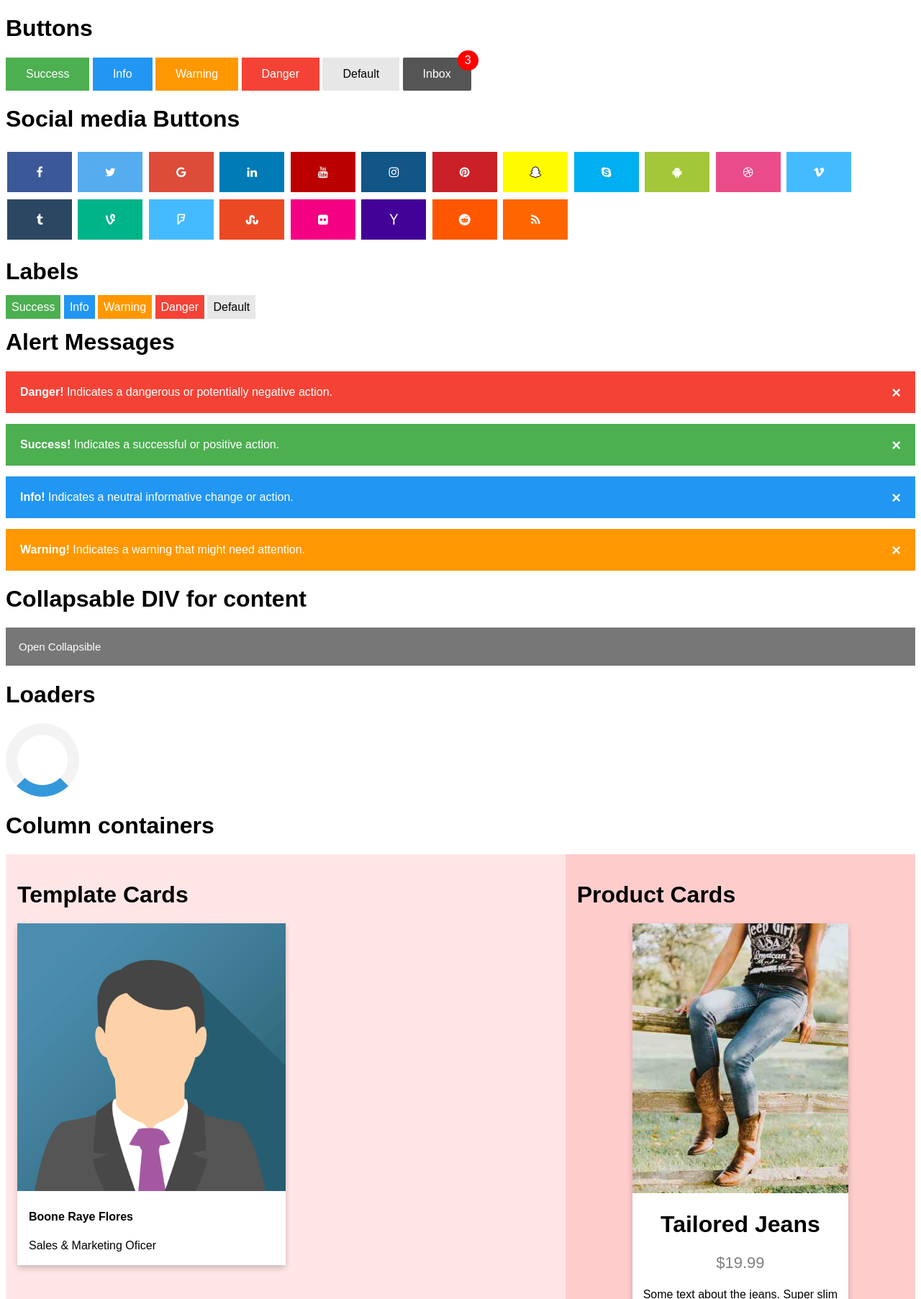
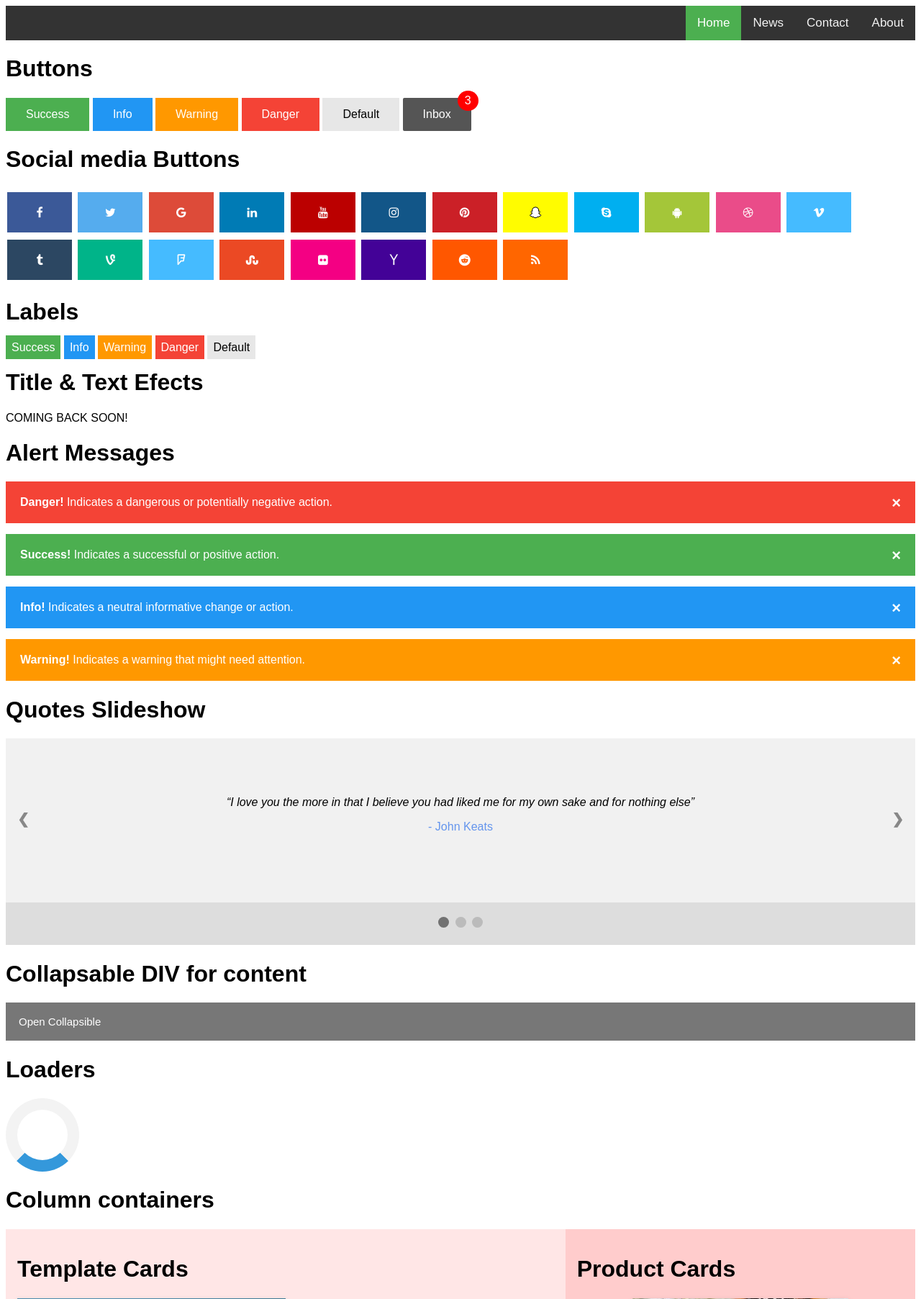
Before and after one commit to booneraye/basic-website-design, a plain HTML site: page development.html in a window 1280 px wide. Shown: the top 1805 px of the page at 72% size. Drawn offline with Linux system fonts and the light colour scheme.

Commit message:
Day 2 updates

```diff
--- /dev/null
+++ b/css/coming-soon.css
@@ -0,0 +1,59 @@
+body, html {
+  height: 100%;
+  margin: 0;
+}
+
+.bgimg {
+  background-image: url('C:/Users/Biyaheroes/Documents/Web development Project/basic-website-design/images/background.jpg');
+  height: 100%;
+  background-position: center;
+  background-size: cover;
+  position: relative;
+  color: white;
+  font-family: "Courier New", Courier, monospace;
+  font-size: 25px;
+}
+
+.overlay:before{
+  position: absolute;
+  content:" ";
+  top:0;
+  left:0;
+  width:100%;
+  height:100%;
+  display: block;
+  z-index:0;
+  background-color: black;
+  opacity: 0.5;
+}
+
+.topleft {
+  position: absolute;
+  top: 0;
+  width: 100%;
+}
+
+.logo{
+  width: 150px;
+  padding-left: 25px;
+}
+
+.bottomleft {
+  position: absolute;
+  bottom: 0;
+  left: 16px;
+}
+
+.middle {
+  position: absolute;
+  top: 30%;
+  left: 50%;
+  transform: translate(-50%, -50%);
+  text-align: center;
+  width: 100%;
+}
+
+hr {
+  margin: auto;
+  width: 40%;
+}
--- a/css/main.css
+++ b/css/main.css
@@ -1,6 +1,31 @@
 
 body {
   font-family: Arial, Helvetica, sans-serif;
+}
+
+/*Navigation format*/
+.topnav {
+  overflow: hidden;
+  background-color: #333;
+}
+
+.topnav a {
+  float: right;
+  color: #f2f2f2;
+  text-align: center;
+  padding: 14px 16px;
+  text-decoration: none;
+  font-size: 17px;
+}
+
+.topnav a:hover {
+  background-color: #ddd;
+  color: black;
+}
+
+.topnav a.active {
+  background-color: #4CAF50;
+  color: white;
 }
 
 /* Default buttons & Labels */
@@ -118,7 +143,7 @@ body {
   font-size: 15px;
 }
 
-.active, .collapsible:hover {
+.collapsible-active, .collapsible:hover {
   background-color: #555;
 }
 
@@ -197,6 +222,81 @@ body {
 .product-button:hover {
   opacity: 0.7;
 }
+
+/*Slide show quotes format*/
+
+/* Slideshow container */
+.slideshow-container {
+  position: relative;
+  background: #f1f1f1f1;
+}
+
+/* Slides */
+.mySlides {
+  display: none;
+  padding: 80px;
+  text-align: center;
+}
+
+/* Next & previous buttons */
+.prev, .next {
+  cursor: pointer;
+  position: absolute;
+  top: 50%;
+  width: auto;
+  margin-top: -30px;
+  padding: 16px;
+  color: #888;
+  font-weight: bold;
+  font-size: 20px;
+  border-radius: 0 3px 3px 0;
+  user-select: none;
+}
+
+/* Position the "next button" to the right */
+.next {
+  position: absolute;
+  right: 0;
+  border-radius: 3px 0 0 3px;
+}
+
+/* On hover, add a black background color with a little bit see-through */
+.prev:hover, .next:hover {
+  background-color: rgba(0,0,0,0.8);
+  color: white;
+}
+
+/* The dot/bullet/indicator container */
+.dot-container {
+    text-align: center;
+    padding: 20px;
+    background: #ddd;
+}
+
+/* The dots/bullets/indicators */
+.dot {
+  cursor: pointer;
+  height: 15px;
+  width: 15px;
+  margin: 0 2px;
+  background-color: #bbb;
+  border-radius: 50%;
+  display: inline-block;
+  transition: background-color 0.6s ease;
+}
+
+/* Add a background color to the active dot/circle */
+.slideshow-active, .dot:hover {
+  background-color: #717171;
+}
+
+/* Add an italic font style to all quotes */
+q {font-style: italic;}
+
+/* Add a blue color to the author */
+.author {color: cornflowerblue;}
+
+
 
 
 /* social media buttons */
--- a/development.html
+++ b/development.html
@@ -5,7 +5,14 @@
 	<link rel="stylesheet" type="text/css" href="css/main.css">
 	<link rel="stylesheet" href="https://cdnjs.cloudflare.com/ajax/libs/font-awesome/4.7.0/css/font-awesome.min.css">
 </head>
-<body>
+<body onload="typeWriter()">
+
+<div class="topnav">
+  <a href="#about">About</a>
+  <a href="#contact">Contact</a>
+  <a href="#news">News</a>
+  <a class="active" href="#home">Home</a>
+</div>
 
 <h1>Buttons</h1>
 <button class="btn success">Success</button>
@@ -47,6 +54,9 @@
 <span class="label danger">Danger</span>
 <span class="label other">Default</span>
 
+<h1>Title & Text Efects</h1>
+<p id="typewriter-effect"></p>
+
 
 <h1>Alert Messages</h1>
 <div class="alert">
@@ -69,6 +79,29 @@
   <strong>Warning!</strong> Indicates a warning that might need attention.
 </div>
 
+<h1>Quotes Slideshow</h1>
+<div class="slideshow-container">
+	<div class="mySlides">
+  		<q>I love you the more in that I believe you had liked me for my own sake and for nothing else</q>
+  		<p class="author">- John Keats</p>
+	</div>
+	<div class="mySlides">
+	  <q>But man is not made for defeat. A man can be destroyed but not defeated.</q>
+	  <p class="author">- Ernest Hemingway</p>
+	</div>
+	<div class="mySlides">
+	  <q>I have not failed. I've just found 10,000 ways that won't work.</q>
+	  <p class="author">- Thomas A. Edison</p>
+	</div>
+	<a class="prev" onclick="plusSlides(-1)">❮</a>
+	<a class="next" onclick="plusSlides(1)">❯</a>
+</div>
+<div class="dot-container">
+  <span class="dot" onclick="currentSlide(1)"></span>
+  <span class="dot" onclick="currentSlide(2)"></span>
+  <span class="dot" onclick="currentSlide(3)"></span>
+</div>
+
 <h1>Collapsable DIV for content</h1>
 <button class="collapsible">Open Collapsible</button>
 <div class="collapsible-content">
@@ -77,8 +110,6 @@
 
 <h1>Loaders</h1>
 <div class="loader"></div>
-
-
 
 <h1>Column containers</h1>
 <div class="col-container">
@@ -105,6 +136,7 @@
   </div>
 </div>
 
+
 <script type="text/javascript" src="js/main.js"></script>
 </body>
 </html>
--- a/js/main.js
+++ b/js/main.js
@@ -16,7 +16,7 @@ var b;
 
 for (b = 0; b < coll.length; b++) {
   coll[b].addEventListener("click", function() {
-    this.classList.toggle("active");
+    this.classList.toggle("collapsible-active");
     var content = this.nextElementSibling;
     if (content.style.display === "block") {
       content.style.display = "none";
@@ -25,3 +25,45 @@ for (b = 0; b < coll.length; b++) {
     }
   });
 }
+
+
+// Tyewriter Effect
+var c = 0;
+var txt = 'COMING BACK SOON!';
+var speed = 100;
+
+function typeWriter() {
+  if (c < txt.length) {
+    document.getElementById("typewriter-effect").innerHTML += txt.charAt(c);
+    c++;
+    setTimeout(typeWriter, speed);
+  }
+}
+
+//Slideshow effects
+var slideIndex = 1;
+showSlides(slideIndex);
+
+function plusSlides(d) {
+  showSlides(slideIndex += d);
+}
+
+function currentSlide(d) {
+  showSlides(slideIndex = d);
+}
+
+function showSlides(d) {
+  var e;
+  var slides = document.getElementsByClassName("mySlides");
+  var dots = document.getElementsByClassName("dot");
+  if (d > slides.length) {slideIndex = 1}
+  if (d < 1) {slideIndex = slides.length}
+  for (e = 0; e < slides.length; e++) {
+      slides[e].style.display = "none";
+  }
+  for (e = 0; e < dots.length; e++) {
+      dots[e].className = dots[e].className.replace(" slideshow-active", "");
+  }
+  slides[slideIndex-1].style.display = "block";
+  dots[slideIndex-1].className += " slideshow-active";
+}
```
Also changed, not shown: index.html (+18 -13 lines), js/coming-soon.js (added, +28 -0 lines), main.css (deleted, +0 -22 lines), images/logo.png (added), 1 other file.
